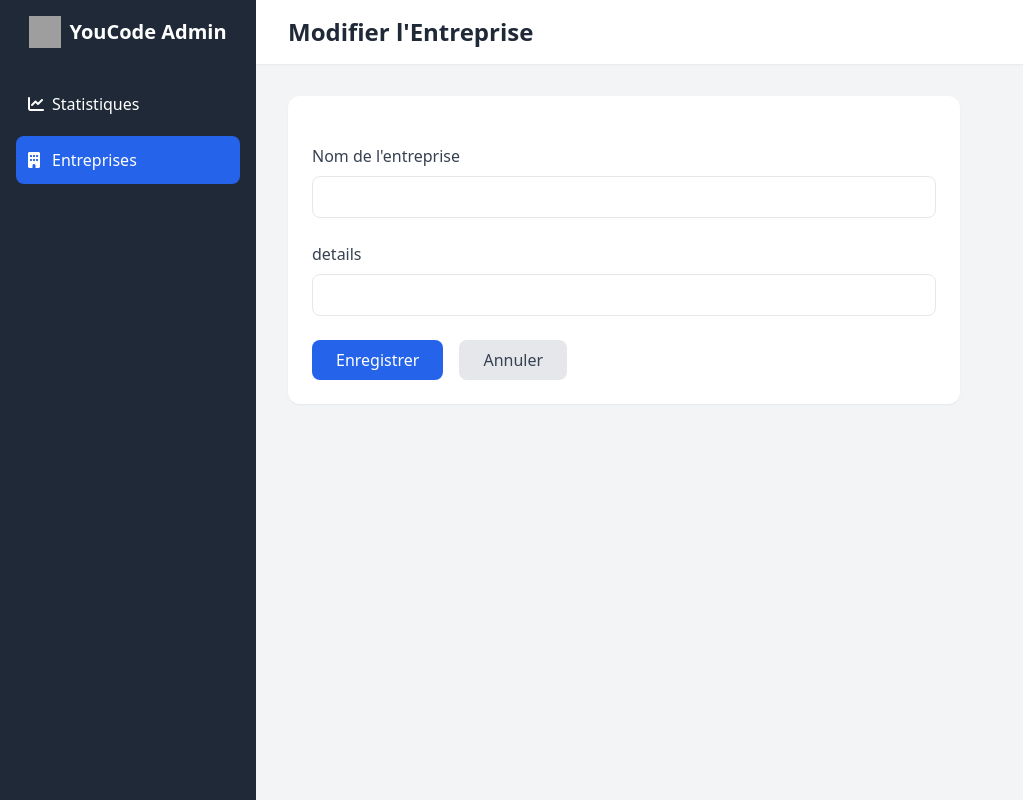
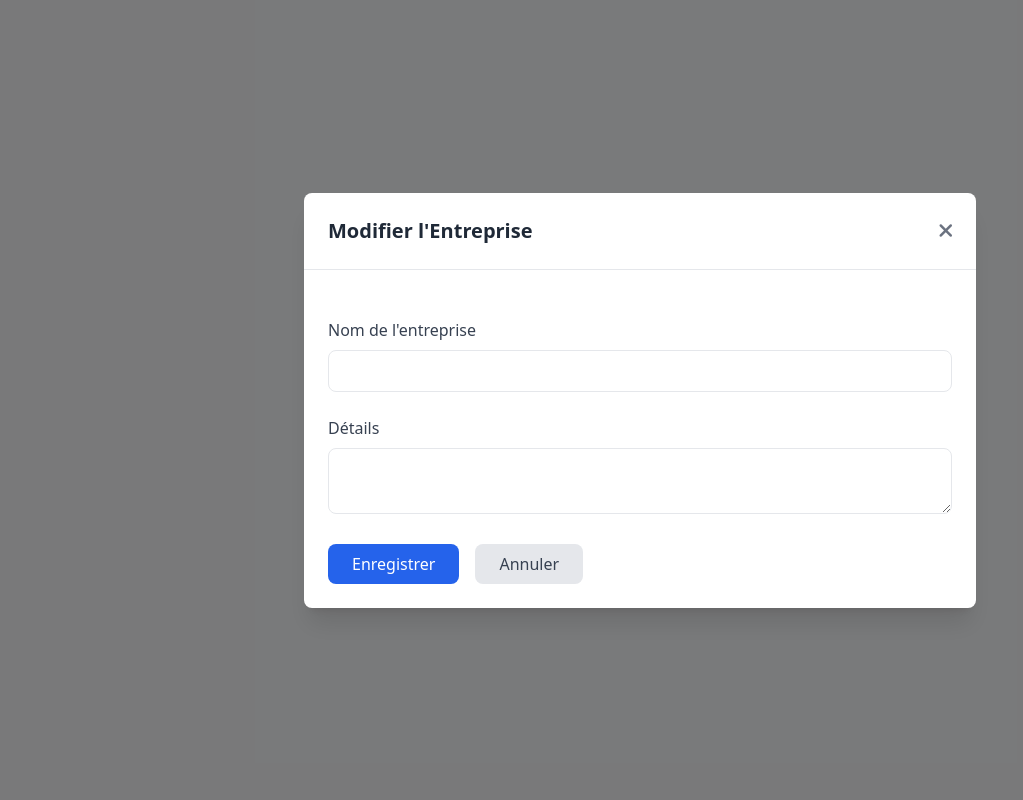
Before and after one commit to issam-mhj/JobDating, a PHP site: template app/views/editCompany.twig in a window 1280 px wide. Shown: the whole page, without its empty margins (0-1023 px from the left). Run offline with PHP 8.4, Linux system fonts and the light colour scheme; the template is opened without the code that fills it, so the values that code supplies are empty; some libraries are stand-ins or nearby versions; grey boxes are pictures that could not be loaded.

Commit message:
improving and updating the view

```diff
--- a/app/controllers/back/AnnouncementsController.php
+++ b/app/controllers/back/AnnouncementsController.php
@@ -5,7 +5,6 @@ use App\Core\View;
 use App\Models\Announncements;
 use App\Core\Validator;
 use App\Core\Session;
-use companies;
 
 class AnnouncementsController extends Controller {
 
@@ -111,7 +110,7 @@ class AnnouncementsController extends Controller {
         $this->redirect('/Admin/Announcements/deleted?message=Announcement_restored_successfully');
     }
 
-    public function totalRecords() {
+    public static function totalRecords() {
         return Announncements::all()->count();
 
     }
--- a/app/views/AdminDashboard.twig
+++ b/app/views/AdminDashboard.twig
@@ -29,7 +29,7 @@
 					</div>
 					<div class="ml-4">
 						<h3 class="text-gray-500 text-sm">Total Annonces</h3>
-						<div class="text-2xl font-bold">24</div>
+						<div class="text-2xl font-bold">{{ totalAnnounces }}</div>
 					</div>
 				</div>
 			</div>
@@ -40,7 +40,7 @@
 					</div>
 					<div class="ml-4">
 						<h3 class="text-gray-500 text-sm">Entreprises</h3>
-						<div class="text-2xl font-bold">12</div>
+						<div class="text-2xl font-bold">{{ totalCompanies }}</div>
 					</div>
 				</div>
 			</div>
--- a/app/views/companies.twig
+++ b/app/views/companies.twig
@@ -58,7 +58,7 @@
 									<div>contact@techcorp.com</div>
 									<div class="text-sm text-gray-500">+212 5XX-XXXXXX</div>
 								</td>
-								<td class="p-4">8 annonces</td>
+								<td class="p-4">{{ company.announcements_count|default(0) }}</td>
 								<td class="p-4">
 									<span class="bg-green-100 text-green-800 px-2 py-1 rounded-full text-sm">
 										Actif
--- a/app/views/editCompany.twig
+++ b/app/views/editCompany.twig
@@ -8,53 +8,31 @@
 		<link href="https://cdnjs.cloudflare.com/ajax/libs/font-awesome/6.0.0/css/all.min.css" rel="stylesheet">
 	</head>
 	<body class="bg-gray-100">
-    <div class="flex min-h-screen">
-        <!-- Sidebar -->
-        <div class="w-64 bg-gray-800 text-white p-4">
-            <div class="flex items-center justify-center mb-8">
-                <img src="/api/placeholder/40/40" alt="YouCode Logo" class="h-8 w-8 mr-2">
-                <div class="text-xl font-bold">YouCode Admin</div>
-            </div>
-            <nav>
-                <ul class="space-y-2">
-                    <li>
-                        <a href="/Admin" class="flex items-center p-3 hover:bg-gray-700 rounded-lg">
-                            <i class="fas fa-chart-line w-6"></i>
-                            <span>Statistiques</span>
-                        </a>
-                    </li>
-                    <li>
-                        <a href="/Admin/Companies" class="flex items-center p-3 bg-blue-600 rounded-lg">
-                            <i class="fas fa-building w-6"></i>
-                            <span>Entreprises</span>
-                        </a>
-                    </li>
-                </ul>
-            </nav>
+		<!-- Modal Overlay -->
+		<div id="addAnnouncementModal" class="fixed inset-0 bg-black bg-opacity-50 flex items-center justify-center p-4">
+			<!-- Modal Content -->
+			<div class="bg-white rounded-lg shadow-xl w-full max-w-2xl">
+				<!-- Modal Header -->
+				<div class="flex justify-between items-center p-6 border-b">
+					<h2 class="text-xl font-bold text-gray-800">Modifier l'Entreprise</h2>
+					<button onclick="document.getElementById('addAnnouncementModal').classList.add('hidden')" class="text-gray-500 hover:text-gray-700">
+						<i class="fas fa-times text-xl"></i>
+					</button>
 				</div>
 
-        <!-- Main Content -->
-        <div class="flex-1">
-            <!-- Top Navigation -->
-            <div class="bg-white shadow-sm">
-                <div class="px-8 py-4">
-                    <h1 class="text-2xl font-bold text-gray-800">Modifier l'Entreprise</h1>
-                </div>
-            </div>
-            <!-- Modification Form -->
-            <div class="p-8">
-                <div class="bg-white rounded-xl shadow-sm p-6 max-w-2xl">
+				<!-- Modal Body -->
+				<div class="p-6">
 					<form action="/modifyCompany/update" method="POST" class="space-y-6">
 						<input type="hidden" name="company_id" value="{{company.id}}">
 
 						<div>
-                            <label class="block text-gray-700 mb-2">Nom de l'entreprise</label>
-                            <input type="text" name="company_name" value="{{company.company_name}}" class="w-full p-2 border rounded-lg" required>
+							<label for="company_name" class="block text-gray-700 mb-2">Nom de l'entreprise</label>
+							<input type="text" id="company_name" name="company_name" value="{{company.company_name}}" class="w-full p-2 border rounded-lg" required>
 						</div>
 
 						<div>
-                            <label class="block text-gray-700 mb-2">details</label>
-                            <input type="text" name="details" value="{{company.details}}" class="w-full p-2 border rounded-lg" required>
+							<label for="details" class="block text-gray-700 mb-2">Détails</label>
+							<textarea id="details" name="details" class="w-full p-2 border rounded-lg" required>{{company.details}}</textarea>
 						</div>
 
 						<div class="flex space-x-4">
@@ -69,6 +47,5 @@
 				</div>
 			</div>
 		</div>
-    </div>
 	</body>
 </html>
```
Also changed, not shown: app/controllers/back/AdminController.php (+6 -1 lines), app/controllers/back/CompanyController.php (+6 -5 lines), app/models/Company.php (+6 -1 lines), app/views/delete_announcements.twig (+8 -5 lines). Lines whose indentation alone changed are shown as unchanged.
